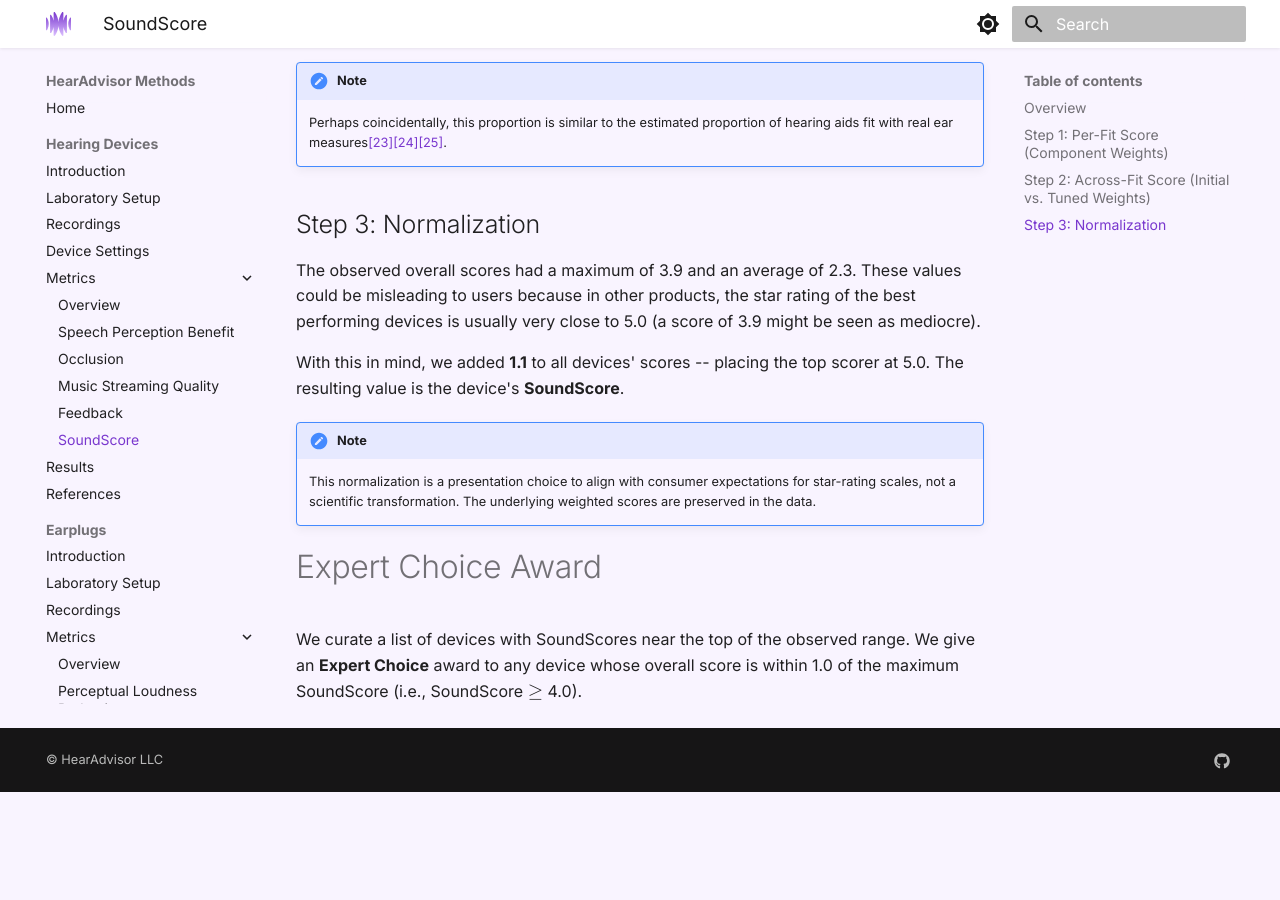
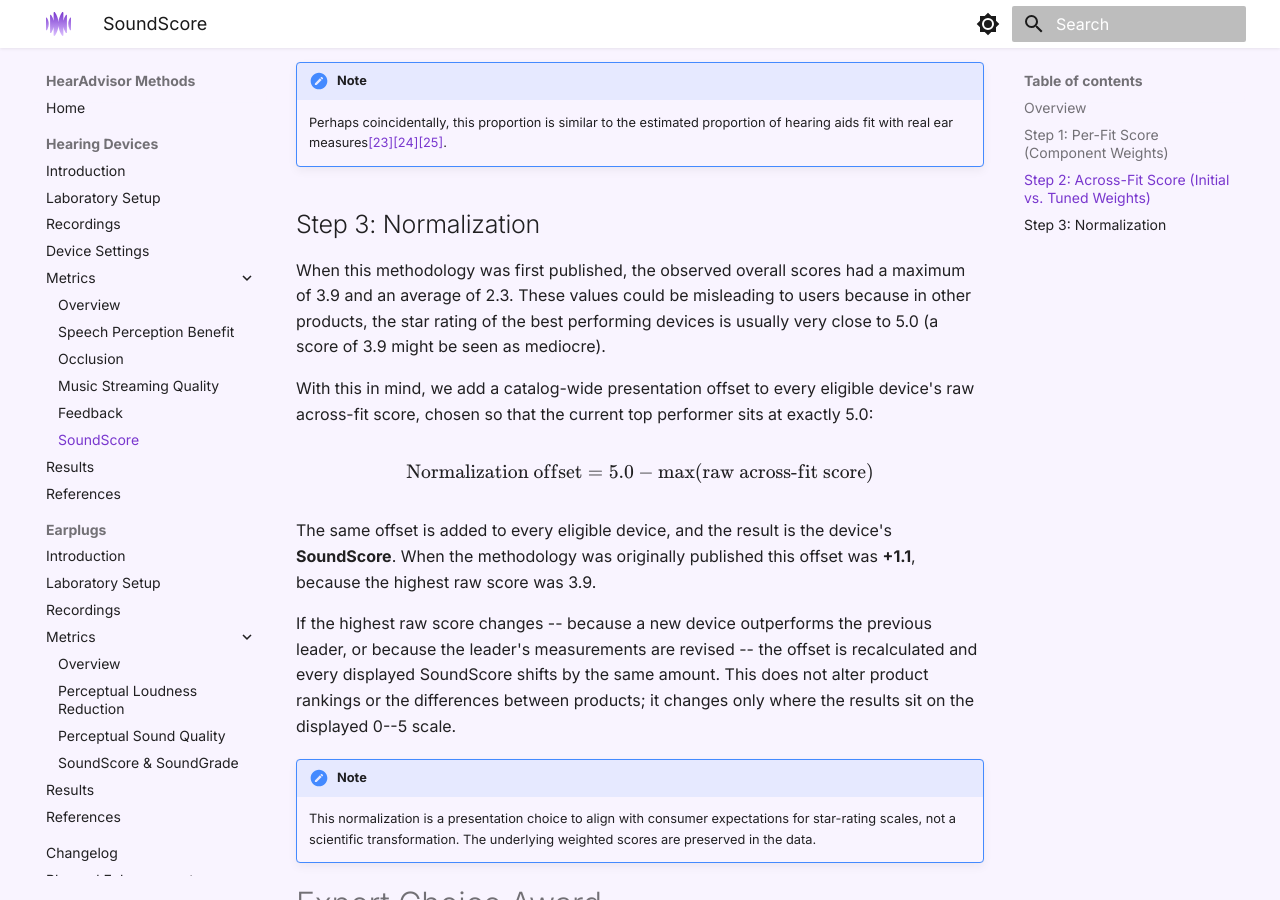
Before and after one commit to asabin/hearadvisor-methods, an MkDocs documentation site: the page built from docs/hearing-devices/metrics/soundscore.md, in a window 1280 px wide and 900 px high, scrolled down 1840 px. Built offline with MkDocs 1.6.1 and Material for MkDocs 9.7.7, drawn with Linux system fonts in a browser that asks for light colours; before the commit the page ends 2632 px from its top, so only the background shows below that.

Commit message:
methods: document normalization as a recalculated catalog-wide offset
The SoundScore page said a fixed +1.1 was added to every device's score. The
implementation computes 5.0 - max(raw across-fit score) and re-derives it when
the leading raw score moves; the live value is +1.0487, not +1.1.

Describe the offset by its formula, keep +1.1 as its value at first publication,
and note that a change shifts every score equally without altering rankings.
Adds a changelog entry covering this and the feedback/own-voice weight fix.

```diff
--- a/docs/hearing-devices/metrics/soundscore.md
+++ b/docs/hearing-devices/metrics/soundscore.md
@@ -52,9 +52,17 @@
 
 ## Step 3: Normalization
 
-The observed overall scores had a maximum of 3.9 and an average of 2.3. These values could be misleading to users because in other products, the star rating of the best performing devices is usually very close to 5.0 (a score of 3.9 might be seen as mediocre).
+When this methodology was first published, the observed overall scores had a maximum of 3.9 and an average of 2.3. These values could be misleading to users because in other products, the star rating of the best performing devices is usually very close to 5.0 (a score of 3.9 might be seen as mediocre).
 
-With this in mind, we added **1.1** to all devices' scores -- placing the top scorer at 5.0. The resulting value is the device's **SoundScore**.
+With this in mind, we add a catalog-wide presentation offset to every eligible device's raw across-fit score, chosen so that the current top performer sits at exactly 5.0:
+
+\[
+\text{Normalization offset} = 5.0 - \max(\text{raw across-fit score})
+\]
+
+The same offset is added to every eligible device, and the result is the device's **SoundScore**. When the methodology was originally published this offset was **+1.1**, because the highest raw score was 3.9.
+
+If the highest raw score changes -- because a new device outperforms the previous leader, or because the leader's measurements are revised -- the offset is recalculated and every displayed SoundScore shifts by the same amount. This does not alter product rankings or the differences between products; it changes only where the results sit on the displayed 0--5 scale.
 
 !!! note
     This normalization is a presentation choice to align with consumer expectations for star-rating scales, not a scientific transformation. The underlying weighted scores are preserved in the data.
```
Also changed, not shown: docs/changelog.md (+13 -0 lines).
